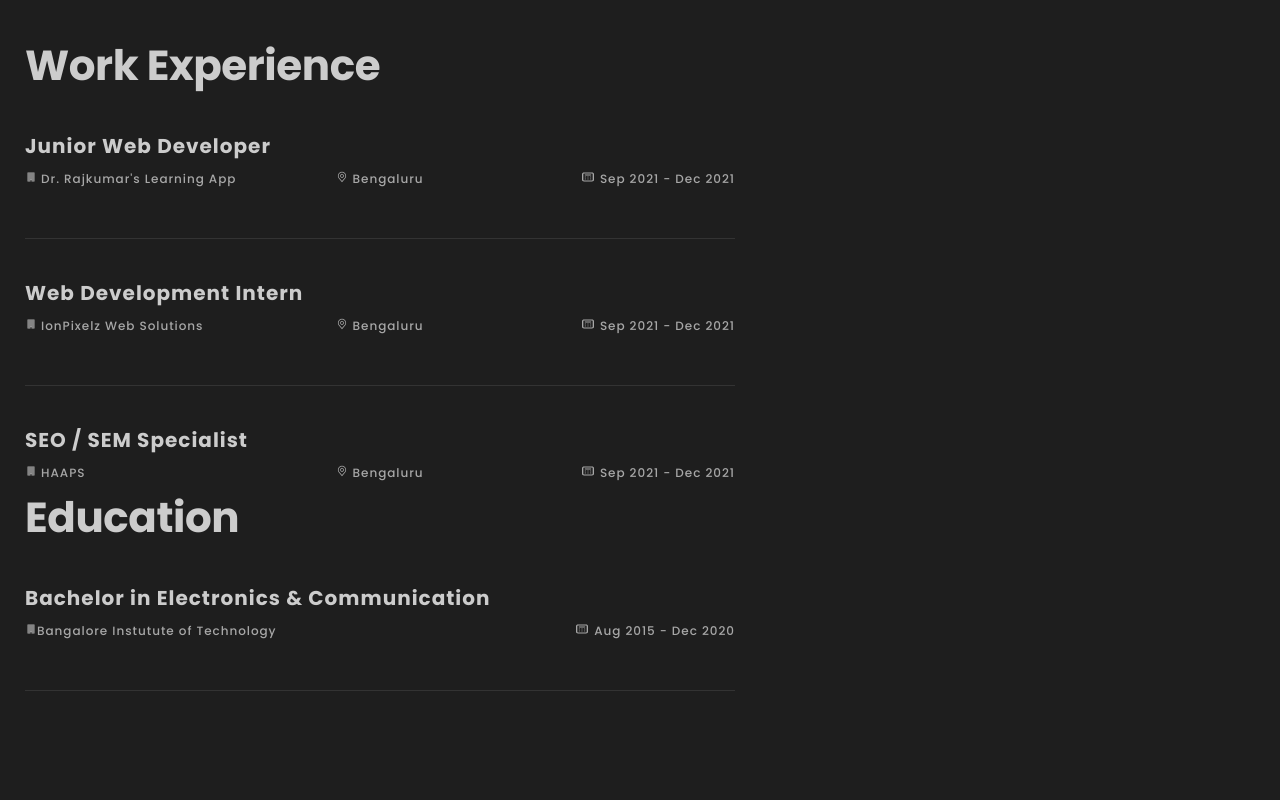
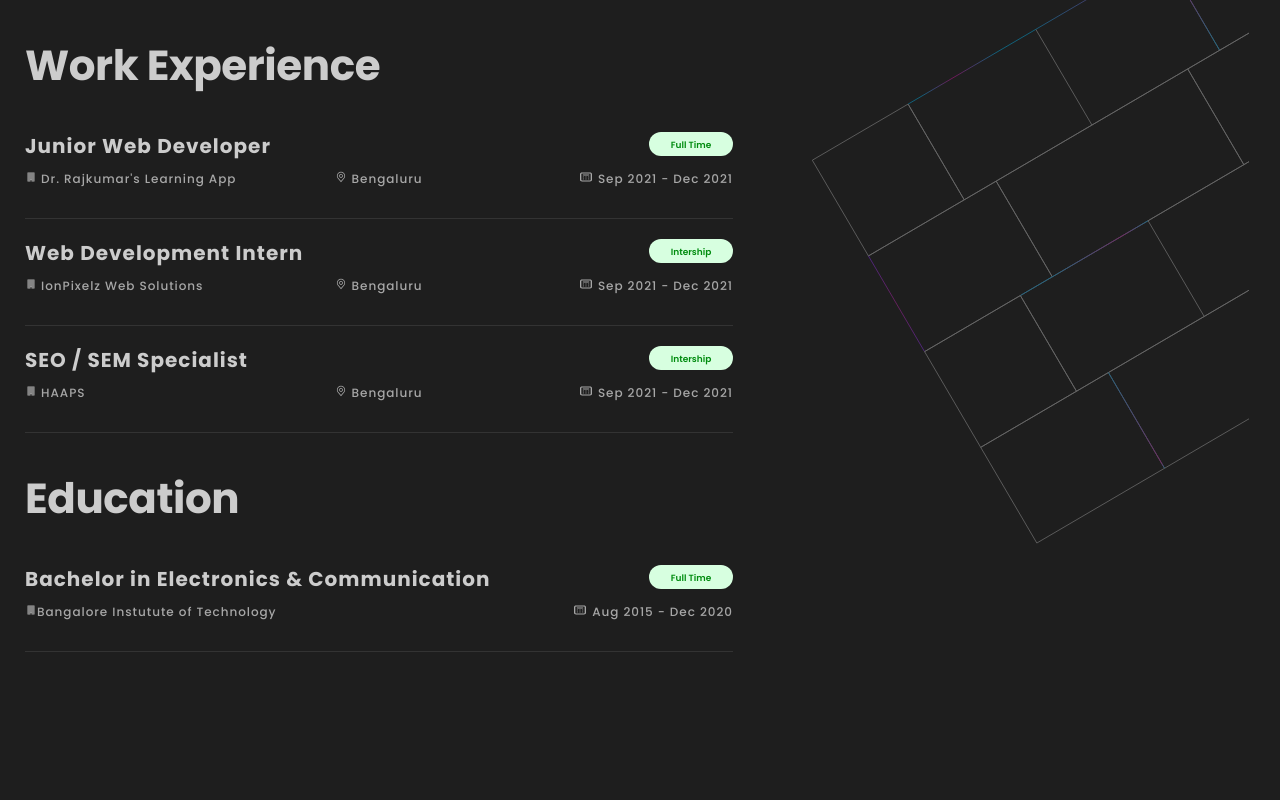
Before and after one commit to kdobrovolsky/portfolio-start-project, a React (Vite) app: page / in a window 1280 px wide. Shown: the part 1360-2160 px from the top of the page. Built offline with nearby package versions, Linux system fonts and the light colour scheme.

Commit message:
Добавил кноку в works

```diff
--- a/src/components/Button.ts
+++ b/src/components/Button.ts
@@ -1,12 +1,34 @@
 import styled from "styled-components";
 
 
+
 export const Button = styled.button`
+    font-weight: 400;
+    font-size: 14px;
+    letter-spacing: 1px;
+    text-transform: uppercase;
+    width: 170px;
+    height: 32px;
+    position: relative;
     background: linear-gradient(90deg, #13b0f5 2.6%, #e70faa 100%);
-    width: 200px;
-    height: 60px;
-border-radius: 83px;
-font-weight: 600;
-font-size: 20px;
+    border-radius: 20px;
+    color: white;
+
+    cursor: pointer;
+    &:hover{
+            &::before{
+                height:100%;
+                width:100%
+            }
+    };
+
+
+
+
+
+
+
+
+
 
 `
--- a/src/layout/sections/about/About.tsx
+++ b/src/layout/sections/about/About.tsx
@@ -3,12 +3,15 @@
 import { Container } from "../../../components/Container";
 import { AboutEducation } from "./AboutEducation";
 import { theme } from "../../../styles/Theme";
+import aboutDecor from '../../../assets/images/aboutDecor.svg'
+import { FlexWrapper } from "../../../components/FlexWrapper";
 
 
 export const About = () => {
   return (
     <StyledAbout>
        <Container>
+        <FlexWrapper>
         <Content>
 
       <StyledTitleAbout>About Me</StyledTitleAbout>
@@ -29,6 +32,11 @@
             <AboutEducation/>
             </Education>
             </Content>
+
+            <AboutDecoration>
+              <AboutImageDecotarion src={aboutDecor} alt="" />
+            </AboutDecoration>
+            </FlexWrapper>
             </Container>
     </StyledAbout>
   );
@@ -37,6 +45,8 @@
 
 const StyledAbout = styled.section`
     background-color: ${theme.colors.primaryBg};
+    display:flex;
+    justify-content:space-between
 `
 
 const StyledSubtitle = styled.h3`
@@ -70,12 +80,23 @@
 
 const Content = styled.div`
   max-width: 710px;
+
+
 `
 
 const Education = styled.div`
-
+margin-top: 40px;
 `
 
 const Experience = styled.div`
 
 `
+
+const AboutDecoration = styled.div`
+
+`
+const AboutImageDecotarion = styled.img`
+  max-width:530px;
+  max-height: 830px;
+
+`
--- a/src/layout/sections/about/AboutEducation.tsx
+++ b/src/layout/sections/about/AboutEducation.tsx
@@ -1,36 +1,60 @@
-import styled from "styled-components"
-import imgData from '../../../assets/images/data.svg'
+import styled from "styled-components";
+import imgData from "../../../assets/images/data.svg";
 
-import imgBuild from '../../../assets/images/mdi_office-building.svg'
-import {Position} from '../about/AboutExperience'
-import {Company} from '../about/AboutExperience'
-import {Duration} from '../about/AboutExperience'
-import {Divider} from '../about/AboutExperience'
+import imgBuild from "../../../assets/images/mdi_office-building.svg";
+import {
+  Position,
+  PositionContent,
+  PositionLabel,
+} from "../about/AboutExperience";
+import { Company } from "../about/AboutExperience";
+import { Duration } from "../about/AboutExperience";
+import { Divider } from "../about/AboutExperience";
+import { AboutImage } from "../about/AboutExperience";
 
-import {AboutImage} from '../about/AboutExperience'
+const educationData = [
+  {
+    position: "Bachelor in Electronics & Communication",
+    company: "Bangalore Instutute of Technology",
+    duration: "Aug 2015 - Dec 2020",
+    positionLabel: "Full Time",
+  },
+];
 
 export const AboutEducation = () => {
   return (
     <StyledAboutEducation>
-      <Position>Bachelor in Electronics & Communication</Position>
+      {educationData.map((exp, index) => (
+        <div key={index}>
+          <PositionContent>
+            <Position>{exp.position}</Position>
+            <PositionLabel>{exp.positionLabel}</PositionLabel>
+          </PositionContent>
 
           <LocationWrapper>
-          <Company> <AboutImage src={imgBuild} alt="" />Bangalore Instutute of Technology</Company>
+            <Company>
+              {" "}
+              <AboutImage src={imgBuild} alt="" />
+              {exp.company}
+            </Company>
 
-          <Duration> <AboutImage src={imgData} alt="" /> Aug 2015 - Dec 2020</Duration>
+            <Duration>
+              {" "}
+              <AboutImage src={imgData} alt="" /> {exp.duration}
+            </Duration>
           </LocationWrapper>
-          <Divider />
+
+          {index !== educationData.length - 0 && <Divider />}
+        </div>
+      ))}
     </StyledAboutEducation>
+  );
+};
 
-  );
-}
-
-const StyledAboutEducation = styled.div`
-
-`
+const StyledAboutEducation = styled.div``;
 
 const LocationWrapper = styled.div`
-  display:flex;
-  justify-content:space-between;
-  padding:5px 0px;
-`
+  display: flex;
+  justify-content: space-between;
+  padding: 5px 0px;
+`;
--- a/src/layout/sections/about/AboutExperience.tsx
+++ b/src/layout/sections/about/AboutExperience.tsx
@@ -10,19 +10,22 @@
     position: "Junior Web Developer",
     company: "Dr. Rajkumar's Learning App",
     location: "Bengaluru",
-    duration: "Sep 2021 - Dec 2021"
+    duration: "Sep 2021 - Dec 2021",
+    positionLaber: "Full Time"
   },
   {
     position: "Web Development Intern",
     company: "IonPixelz Web Solutions",
     location: "Bengaluru",
-    duration: "Sep 2021 - Dec 2021"
+    duration: "Sep 2021 - Dec 2021",
+     positionLaber: "Intership"
   },
   {
     position: "SEO / SEM Specialist",
     company: "HAAPS",
     location: "Bengaluru",
-    duration: "Sep 2021 - Dec 2021"
+    duration: "Sep 2021 - Dec 2021",
+    positionLaber: "Intership"
   }
 ];
 
@@ -31,7 +34,11 @@
     <StyledAboutExperience>
       {experienceData.map((exp, index) => (
         <div key={index}>
-          <Position>{exp.position}</Position>
+
+      <PositionContent>
+      <Position>{exp.position}</Position>
+      <PositionLabel>{exp.positionLaber}</PositionLabel>
+      </PositionContent>
 
           <ContentWrapper>
             <Company><AboutImage src={imgBuild} alt="" /> {exp.company}</Company>
@@ -39,7 +46,7 @@
             <Duration><AboutImage src={imgData} alt="" /> {exp.duration}</Duration>
           </ContentWrapper>
 
-          {index !== experienceData.length - 1 && <Divider />}
+          {index !== experienceData.length - 0 && <Divider />}
         </div>
       ))}
     </StyledAboutExperience>
@@ -50,11 +57,6 @@
 const StyledAboutExperience = styled.div`
 
 `
-
-export const LocationWrapper = styled.div`
-    display:flex;
-`
-
 
 
 export const Position = styled.h4`
@@ -92,12 +94,12 @@
 export const Divider = styled.div`
   height: 1px;
   background-color: #333;
-  margin: 40px 0;
+  margin: 20px 0;
 `;
 
 export const ContentWrapper = styled.div`
  display: grid;
-  grid-template-columns: 1fr auto 1fr;
+ grid-template-columns: 1fr auto 1fr;
   gap: 45px;
   padding:5px 0px;
 `
@@ -105,3 +107,20 @@
 export const AboutImage = styled.img`
 
 `
+
+export const PositionContent = styled.div`
+  display: flex;
+  justify-content:space-between;
+`
+
+export const PositionLabel = styled.label`
+  width: 84px;
+  height: 24px;
+  font-weight: 600;
+font-size: 9px;
+line-height: 289%;
+text-align: center;
+color: #018c0f;
+background-color: #d7ffe0;
+border-radius: 100px;
+`
--- a/src/layout/sections/contacts/Contacts.tsx
+++ b/src/layout/sections/contacts/Contacts.tsx
@@ -30,7 +30,6 @@
               I'm available for a exciting new project. <StyleTalk>Let's Talk.</StyleTalk>
             </TitleDescription>
 
-
             <ContactsText>
               You can send me a message here OR contact me on any social networks.
               We can grab a coffee and talk it over a phone.
@@ -42,16 +41,12 @@
 
             <InputGrid>
               <Field placeholder="Name"></Field>
-              <Field placeholder="Email adress"></Field>
-              <Field placeholder="Adress"></Field>
+              <Field placeholder="Email address"></Field>
+              <Field placeholder="Address"></Field>
               <Field placeholder="Phone"></Field>
             </InputGrid>
-
-
             <Field placeholder="Your message" as={"textarea"}></Field>
-
-
-            <ButtonContacts>Submit</ButtonContacts>
+            <ButtonContacts type="submit">Submit</ButtonContacts>
           </StyledForm>
         </GridWrapper>
       </Container>
@@ -69,7 +64,7 @@
 
 const GridWrapper = styled.div`
   display: grid;
-  grid-template-columns: repeat(auto-fit, minmax(300px, 1fr)); /* Автоподбор колонок (минимум 300px) */
+  grid-template-columns: repeat(auto-fit, minmax(300px, 1fr));
   gap: 60px;
   align-items: start;
 
@@ -92,7 +87,7 @@
   display: grid;
   gap: 10px;
   width: 100%;
-  max-width: 470px;
+  max-width: 670px;
   justify-self: end;
 
 
@@ -101,25 +96,23 @@
     height: 155px;
     width: 100%;
   }
-
-
-
-
 `
 
 
 const Field = styled.input`
   min-height: 50px;
-  background: rgba(241, 241, 241, 0.11);
-  border-radius: 10px;
+  background:  #252527;
+  color: white;
   width: 100%;
 
 
   &::placeholder {
-    font-size: 15px;
+    font-size: 20px;
+    line-height: 101%;
+    font-weight: 500;
     padding: 19px 0px 16px 18px;
     color: #838383;
-    font-family: "DM Sans, sans-serif";
+
   }
 `
 
@@ -129,12 +122,12 @@
   min-height: 50px;
   background: ${theme.colors.accent};
   font-weight: 700;
-  font-size: 1rem;
+  font-size: 16px;
   letter-spacing: 0.1em;
   text-transform: uppercase;
   color: ${theme.colors.fontTitle};
-  border-radius: 10px;
-  font-family: "DM Sans, sans-serif";
+
+
 `
 
 
--- a/src/layout/sections/skills/Skill.tsx
+++ b/src/layout/sections/skills/Skill.tsx
@@ -86,7 +86,10 @@
   flex-direction: column;
   align-items: center;
   gap: 15px;
-
+  transition: 0.5s;
+&:hover{
+  transform: scale(1.2);
+}
 
 
 `;
--- a/src/layout/sections/works/Works.tsx
+++ b/src/layout/sections/works/Works.tsx
@@ -18,42 +18,42 @@
     src: socialImg,
     title: "Project Tile goes here",
     text: "This is sample project description random things are here in description This is sample project lorem ipsum generator for dummy content",
-    techStack: ["HTML", "JS", "SASS", "React"],
+    techStack: ["HTML,", "JavaScript,", "SASS,", "React"],
   },
   {
     id: "2",
     src: socialImgTwo,
     title: "Project Tile goes here",
     text: "This is sample project description random things are here in description This is sample project lorem ipsum generator for dummy content",
-    techStack: ["HTML", "JS", "SASS", "React"],
+    techStack: ["HTML,", "JavaScript,", "SASS,", "React"],
   },
   {
     id: "3",
     src: socialImgFree,
     title: "Project Tile goes here",
     text: "This is sample project description random things are here in description This is sample project lorem ipsum generator for dummy content",
-    techStack: ["HTML", "JS", "SASS", "React"],
+    techStack: ["HTML,", "JavaScript,", "SASS,", "React"],
   },
   {
     id: "4",
     src: socialImgFour,
     title: "Project Tile goes here",
     text: "This is sample project description random things are here in description This is sample project lorem ipsum generator for dummy content",
-    techStack: ["HTML", "JS", "SASS", "React"],
+    techStack: ["HTML,", "JavaScript,", "SASS,", "React"],
   },
   {
     id: "5",
     src: socialImgFive,
     title: "Project Tile goes here",
     text: "This is sample project description random things are here in description This is sample project lorem ipsum generator for dummy content",
-    techStack: ["HTML", "JS", "SASS", "React"],
+    techStack: ["HTML,", "JavaScript,", "SASS,", "React"],
   },
   {
     id: "6",
     src: socialImgSix,
     title: "Project Tile goes here",
     text: "This is sample project description random things are here in description This is sample project lorem ipsum generator for dummy content",
-    techStack: ["HTML", "JS", "SASS", "React"],
+    techStack: ["HTML,", "JavaScript,", "SASS,", "React"],
   },
 ];
 
--- a/src/layout/sections/works/work/Work.tsx
+++ b/src/layout/sections/works/work/Work.tsx
@@ -2,6 +2,7 @@
 import ImgChain from "../../../../assets/images/akar-icons_link-chain.svg";
 import ImgGithub from "../../../../assets/images/akar-icons_github-fill.svg";
 import { theme } from "../../../../styles/Theme";
+import { Button } from "../../../../components/Button";
 
 type WorkPropsType = {
   title: string;
@@ -15,7 +16,11 @@
 export const Work = (props: WorkPropsType) => {
   return (
     <StyledWork>
+      <ImageWrapper>
       <Image src={props.src} alt="" />
+      <Button>Button</Button>
+
+      </ImageWrapper>
       <WorkContent>
         <StyledTitle>{props.title}</StyledTitle>
         <WorkText>{props.text}</WorkText>
@@ -38,6 +43,7 @@
           </WorkLink>
         </LinksWrapper>
       </WorkContent>
+
     </StyledWork>
   );
 };
@@ -55,7 +61,44 @@
   max-height: 260px;
   object-fit: cover;
   border-radius: 20px 20px 0 0;
+position:relative;
+
 `;
+
+const  ImageWrapper = styled.div`
+position:relative;
+
+
+&:hover{
+  ${Button}{
+    opacity:1;
+    z-index:1;
+  }
+  &::before{
+  content: '';
+    position: absolute;
+    top: 0;
+    left: 0;
+    right: 0;
+    bottom: 0;
+    background: rgba(0, 0, 0, 0.3);
+    backdrop-filter: blur(4px);
+    z-index: 1;
+    border-radius: 20px 20px 0px 0px;
+
+}
+
+}
+
+${Button}{
+  opacity:0;
+  position:absolute;
+  left:26%;
+  transform:translate(-50% -50%);
+  top:50%;
+}
+`
+
 
 const StyledTitle = styled.h3`
   font-weight: 500;
@@ -92,7 +135,7 @@
 const TechItem = styled.span`
   color: ${theme.colors.fontTitle};
   font-weight: 300;
-  font-size: 16px;
+  font-size: 14px;
   line-height: 162%;
 `;
 
```
Also changed, not shown: package.json (+4 -3 lines), src/assets/images/aboutDecor.svg (added), 1 other file (tests, documents, lock files or other folders).
